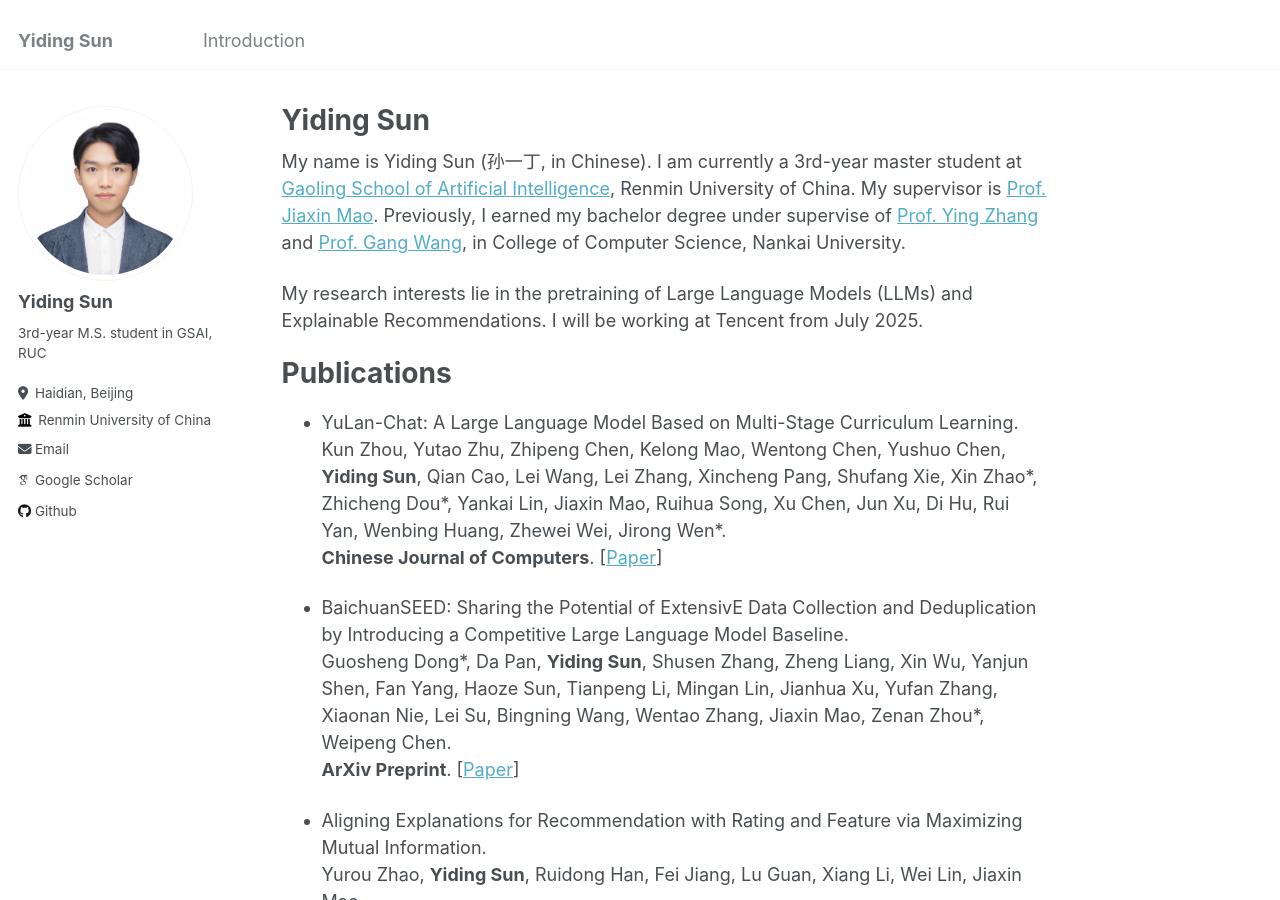
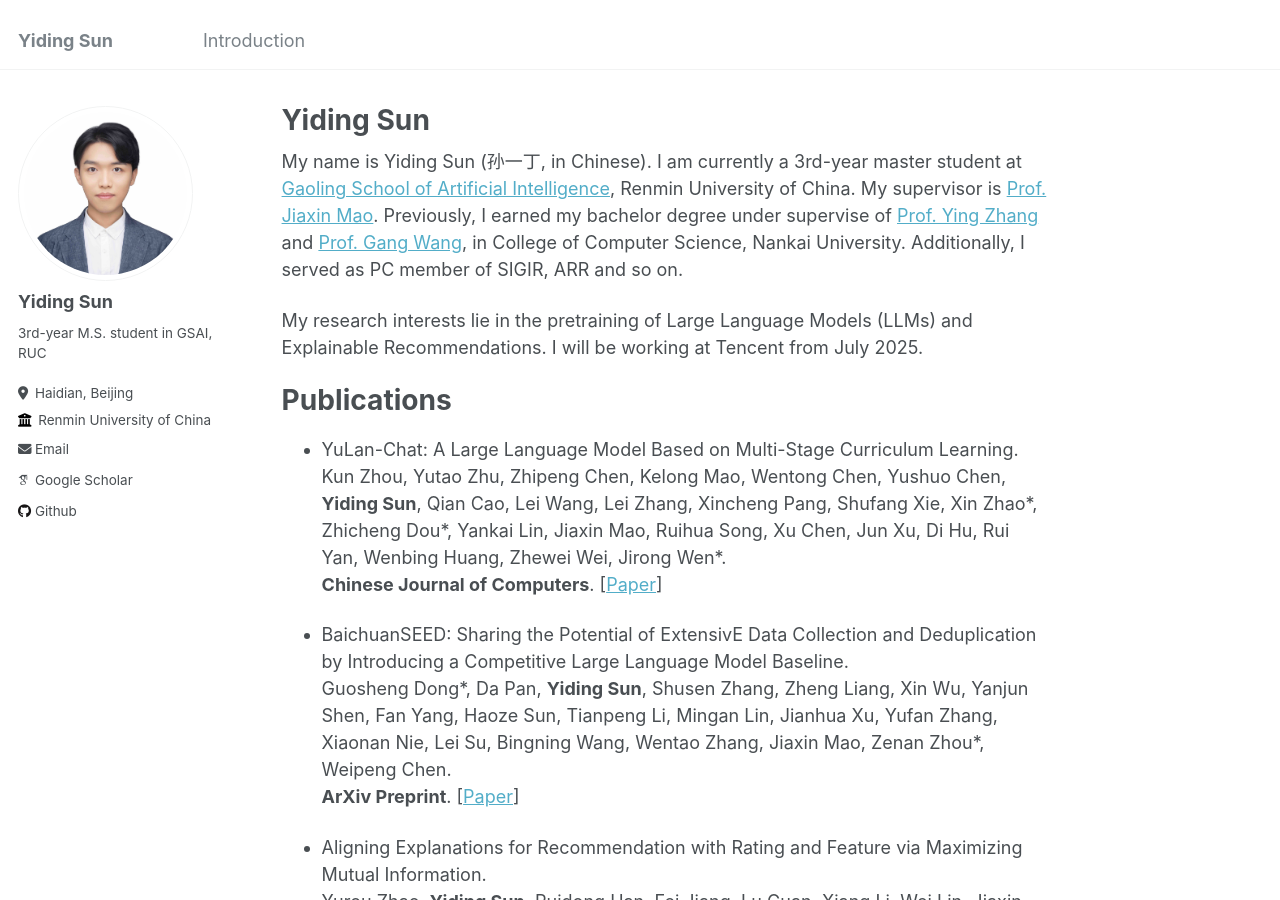
Before and after one commit to Emanual20/Emanual20.github.io, a Jekyll site: the page built from _pages/about.md, in a window 1280 px wide and 900 px high. Built offline with Jekyll 4.4.1, drawn with Linux system fonts in a browser that asks for light colours; some web fonts are replaced.

Commit message:
update about.md

```diff
--- a/_pages/about.md
+++ b/_pages/about.md
@@ -8,7 +8,7 @@ redirect_from:
   - /about.html
 ---
 
-My name is Yiding Sun (孙一丁, in Chinese). I am currently a 3rd-year master student at [Gaoling School of Artificial Intelligence](http://ai.ruc.edu.cn/), Renmin University of China. My supervisor is [Prof. Jiaxin Mao](https://sites.google.com/site/maojiaxin/). Previously, I earned my bachelor degree under supervise of [Prof. Ying Zhang](https://dbis.nankai.edu.cn/2023/0322/c12139a506904/page.htm) and [Prof. Gang Wang](https://cc.nankai.edu.cn/2021/0323/c13619a490377/page.htm), in College of Computer Science, Nankai University.
+My name is Yiding Sun (孙一丁, in Chinese). I am currently a 3rd-year master student at [Gaoling School of Artificial Intelligence](http://ai.ruc.edu.cn/), Renmin University of China. My supervisor is [Prof. Jiaxin Mao](https://sites.google.com/site/maojiaxin/). Previously, I earned my bachelor degree under supervise of [Prof. Ying Zhang](https://dbis.nankai.edu.cn/2023/0322/c12139a506904/page.htm) and [Prof. Gang Wang](https://cc.nankai.edu.cn/2021/0323/c13619a490377/page.htm), in College of Computer Science, Nankai University. Additionally, I served as PC member of SIGIR, ARR and so on.
 
 My research interests lie in the pretraining of Large Language Models (LLMs) and Explainable Recommendations. I will be working at Tencent from July 2025.
 
```
